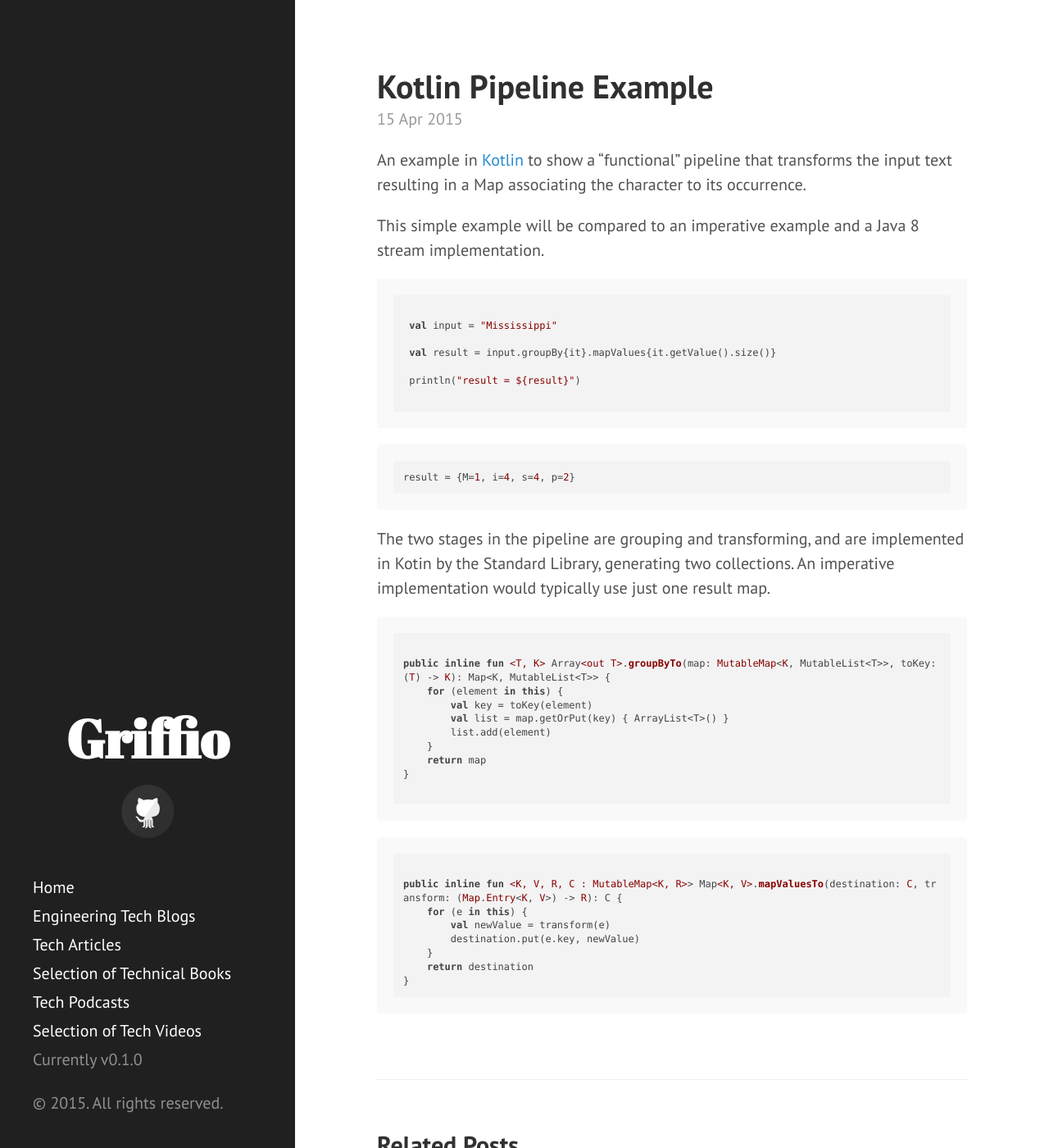
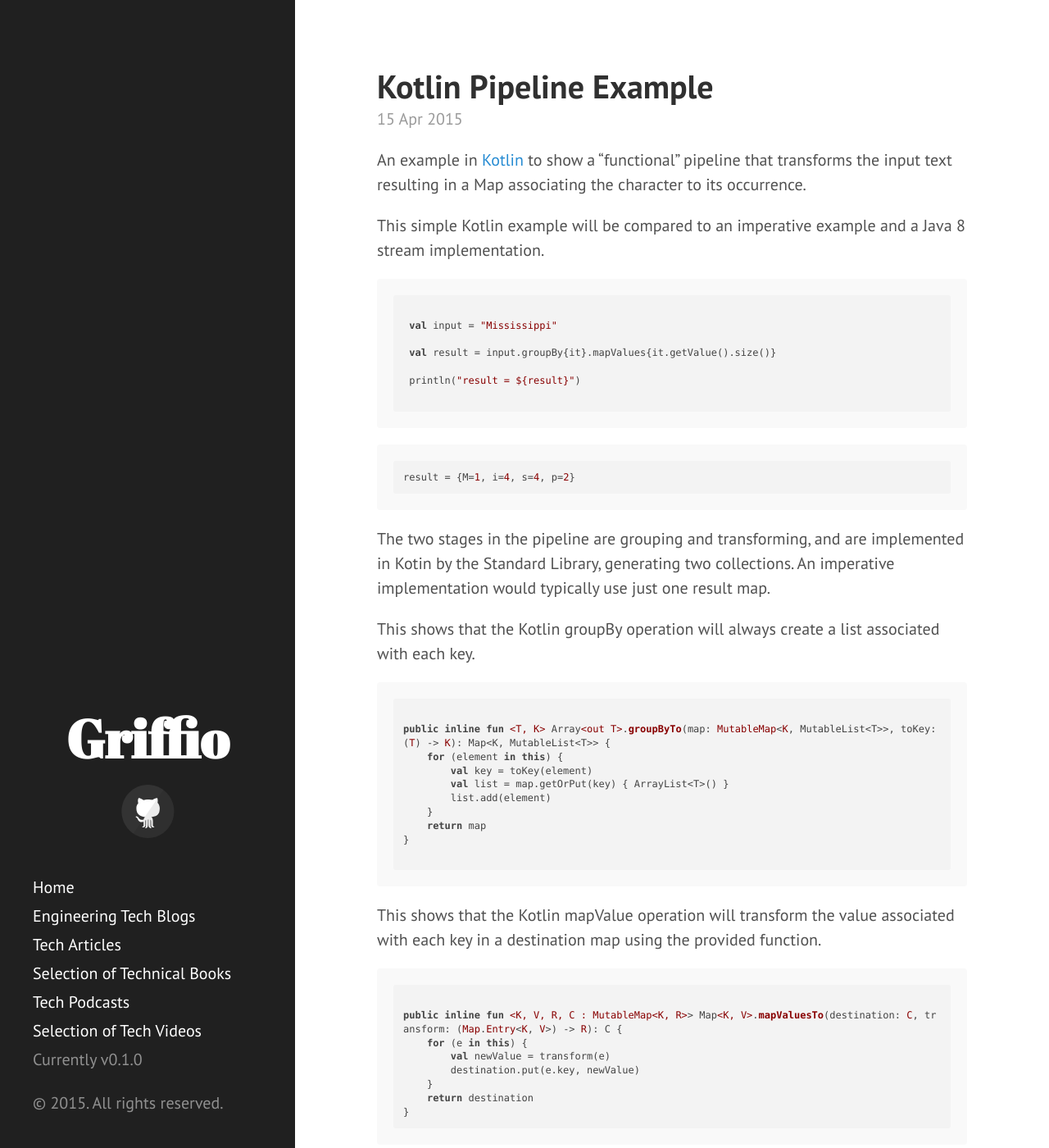
Before and after one commit to griffio/griffio.github.io, a Jekyll site: the page built from _posts/2015-04-15-Kotlin-pipeline-example.md, in a window 1280 px wide and 1400 px high. Shown: the whole window at 82% size. Built offline with Jekyll 4.4.1, drawn with Linux system fonts in a browser that asks for light colours; nearby versions of some CDN libraries.

Commit message:
Update 2015-04-15-Kotlin-pipeline-example.md

```diff
--- a/_posts/2015-04-15-Kotlin-pipeline-example.md
+++ b/_posts/2015-04-15-Kotlin-pipeline-example.md
@@ -9,7 +9,7 @@ summary: Using Kotlin std library to pipeline characters
 
 An example in [Kotlin](http://kotlinlang.org) to show a "functional" pipeline that transforms the input text   resulting in a Map associating the character to its occurrence.
 
-This simple example will be compared to an imperative example and a Java 8 stream implementation.
+This simple Kotlin example will be compared to an imperative example and a Java 8 stream implementation.
 
 ~~~
 
@@ -27,6 +27,7 @@ result = {M=1, i=4, s=4, p=2}
 
 The two stages in the pipeline are grouping and transforming, and are implemented in Kotin by the Standard Library, generating two collections. An imperative implementation would typically use just one result map.
 
+This shows that the Kotlin groupBy operation will always create a list associated with each key.
 ~~~
 
 public inline fun <T, K> Array<out T>.groupByTo(map: MutableMap<K, MutableList<T>>, toKey: (T) -> K): Map<K, MutableList<T>> {
@@ -40,6 +41,7 @@ public inline fun <T, K> Array<out T>.groupByTo(map: MutableMap<K, MutableList<T
 
 ~~~
 
+This shows that the Kotlin mapValue operation will transform the value associated with each key in a destination map using the provided function.
 ~~~
 
 public inline fun <K, V, R, C : MutableMap<K, R>> Map<K, V>.mapValuesTo(destination: C, transform: (Map.Entry<K, V>) -> R): C {
```
